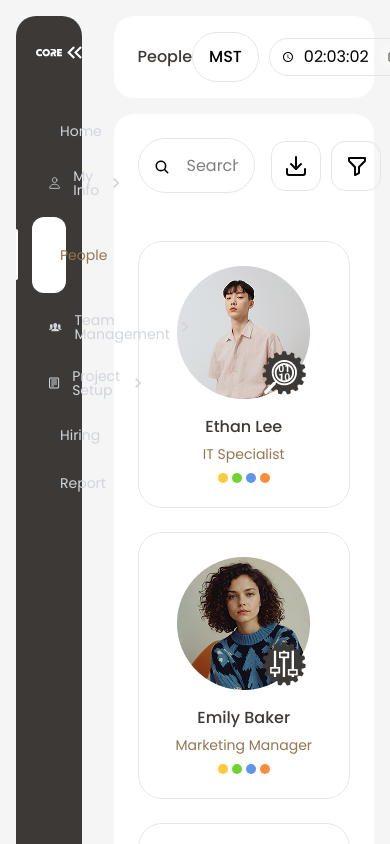
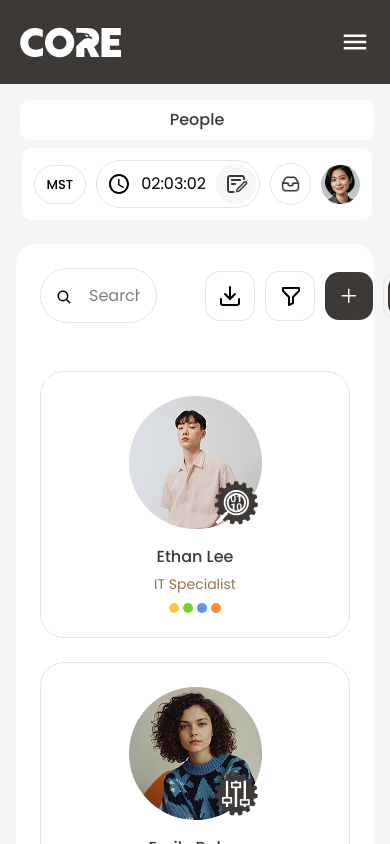
Before and after one commit to RahulRameshKumarParmar/Core-Assignment, a React (Vite) app: page / in a window 390 px wide. Shown: the top 844 px of the page. Built offline with nearby package versions, Linux system fonts and the light colour scheme.

Commit message:
mobile responsiveness layout

```diff
--- a/src/components/layout/Header.tsx
+++ b/src/components/layout/Header.tsx
@@ -2,26 +2,27 @@ import { MdAccessTime } from "react-icons/md";
 
 export default function HeaderSection() {
     return (
-        <header className="bg-[rgba(255,255,255,1)] m-4 rounded-[20px] flex items-center justify-between p-[16px_16px_16px_24px]">
+        <header className="sm:bg-[rgba(255,255,255,1)] m-2 sm:m-4 rounded-[20px] flex flex-col gap-2 sm:flex-row items-center justify-between p-[8px_8px_8px_12px] sm:p-[16px_16px_16px_24px]">
             {/* Heading */}
-            <div>
-                <h3 className="text-[rgba(61,57,54,1)] font-medium text-4.5 leading-[100%] tracking-[-2%]">People</h3>
+            <div className="bg-[rgba(255,255,255,1)] py-3 sm:p-0 rounded-[10px] sm:rounded-none w-full sm:w-fit sm:bg-none">
+                <h3 className="text-center text-[rgba(61,57,54,1)] font-medium text-4.5 leading-[100%] tracking-[-2%]">People</h3>
             </div>
 
-            <div className="flex items-center gap-2.5">
-                <span className="p-4 border border-[rgba(229,229,228,1)] rounded-[40px] font-medium text-3.5 leading-[100%] tracking-[-2%]">MST</span>
-                <div className="flex items-center gap-2.5 border border-[rgba(229,229,228,1)] rounded-[40px] p-[4px_4px_4px_12px]">
+            <div className="bg-[rgba(255,255,255,1)] sm:bg-none flex items-center gap-2.5 p-3 rounded-[10px] sm:p-0 sm:rounded-none">
+                <span className="p-3 sm:p-4 border border-[rgba(229,229,228,1)] rounded-[40px] font-medium text-[13px] sm:text-sm leading-[100%] tracking-[-2%]">MST</span>
+
+                <div className="flex items-center gap-2.5 border border-[rgba(229,229,228,1)] rounded-[40px] p-[3px_3px_3px_10px] sm:p-[4px_4px_4px_12px] sm:text-md">
                     <MdAccessTime size={24} />
                     02:03:02
                     <div className="bg-[rgba(247,247,247,1)] p-2 rounded-[40px]">
                         <img src="/images/icons/notes.png" alt="Note With Pen Icon" />
                     </div>
                 </div>
-                <div className="border border-[rgba(229,229,228,1)]  rounded-[40px] p-3">
-                    <img src="/images/icons/drive.png" alt="Drive Icon" />
+                <div className="border border-[rgba(229,229,228,1)]  rounded-[40px] p-2.5 sm:p-3">
+                    <img className="w-[5vw] sm:w-full" src="/images/icons/drive.png" alt="Drive Icon" />
                 </div>
                 <div>
-                    <img src="/images/icons/profile.png" alt="Profile Photo" />
+                    <img className="w-[10vw] sm:w-full" src="/images/icons/profile.png" alt="Profile Photo" />
                 </div>
             </div>
         </header>
--- a/src/components/layout/SideMenu.tsx
+++ b/src/components/layout/SideMenu.tsx
@@ -1,7 +1,8 @@
+import { useState } from "react";
 import { CgNotes } from "react-icons/cg";
 import { FiHome } from "react-icons/fi";
 import { HiOutlineChartPie } from "react-icons/hi";
-import { IoIosPeople } from "react-icons/io";
+import { IoIosPeople, IoMdMenu } from "react-icons/io";
 import { IoPersonOutline } from "react-icons/io5";
 import {
   MdKeyboardArrowRight,
@@ -12,11 +13,23 @@ import {
 import { TbSettings2 } from "react-icons/tb";
 
 export default function SideMenu() {
+  const [showMenu, setShowMenu] = useState(false);
   return (
-    <div className="bg-[rgba(61,57,54,1)] m-4 rounded-[20px] h-[150vh] flex flex-col justify-between">
+    <>
+      {/* Mobile Brand & Menu */}
+      <div className="flex sm:hidden items-center justify-between w-screen p-5 bg-[rgba(61,57,54,1)]">
+        <img src="/images/icons/Brand-Name.png" />
+        <button onClick={() => setShowMenu(!showMenu)} className="text-white ">
+          <IoMdMenu size={30} />
+        </button>
+      </div>
+
+      <div
+        className={`bg-[rgba(61,57,54,1)] mt-[20%] mx-1 sm:m-4 rounded-none sm:rounded-[20px] h-[70vh] sm:h-[150vh] flex flex-col justify-between transition-transform absolute -right-[35%] sm:relative ${showMenu ? 'top-[30%]' : 'top-500'} sm:right-0 sm:top-0 z-10`}
+      >
         <div>
           {/* Brand Logo */}
-        <div className="flex items-center justify-between px-5 py-6">
+          <div className="hidden sm:flex items-center justify-between px-5 py-6">
             <img src="/images/icons/Brand-Name.png" />
             <button className="cursor-pointer">
               <MdKeyboardDoubleArrowLeft size={25} className="text-white" />
@@ -42,7 +55,7 @@ export default function SideMenu() {
 
             <span className="absolute left-0 top-[30%] bg-[#FFFFFF] h-[6vh] w-[0.5vw] rounded-r-xl"></span>
 
-          <li className="rounded-xl bg-[#FFFFFF] h-[9vh] flex items-center gap-3 px-4 py-2 text-[14px] text-[#947550] leading-[100%] tracking-[-2%] z-0">
+            <li className="rounded-xl bg-[#FFFFFF] h-[6vh] sm:h-[9vh] flex items-center gap-3 px-4 py-2 text-[14px] text-[#947550] leading-[100%] tracking-[-2%] z-0">
               <MdPeopleAlt size={20} />
               People
             </li>
@@ -80,12 +93,13 @@ export default function SideMenu() {
         </div>
 
         {/* Setting Button */}
-      <div className="flex items-center w-68 border border-[rgba(255,255,255,0.1)] rounded-2xl p-4 text-[14px] font-['Poppins'] m-4">
-        <button className="flex items-center gap-2.5  justify-center text-white  leading-[100%] tracking-[-2%] ">
+        <div className="flex items-center sm:w-68 border border-[rgba(255,255,255,0.1)] rounded-2xl p-4 text-[14px] font-['Poppins'] m-4">
+          <button className="flex items-center gap-2.5  justify-center text-white leading-[100%] tracking-[-2%] ">
             <TbSettings2 size={20} />
             Settings
           </button>
         </div>
       </div>
+    </>
   );
 }
--- a/src/pages/Dashboard.tsx
+++ b/src/pages/Dashboard.tsx
@@ -6,10 +6,9 @@ import Pagination from "../components/users/Pagination";
 
 export default function Dashboard() {
   return (
-    <div className="grid grid-cols-[25%_75%] bg-[whitesmoke] h-[155vh] w-screen">
-
+    <div className="grid grid-cols-1 sm:grid-cols-[25%_75%] bg-[whitesmoke] h-[155vh] w-screen">
       {/* Side Menu */}
-      <div className="w-full">
+      <div className="w-[75%] sm:w-full relative">
         <SideMenu />
       </div>
 
@@ -19,7 +18,6 @@ export default function Dashboard() {
 
         {/* Hero Section */}
         <main className="h-100vh bg-[rgba(255,255,255,1)] m-4 rounded-[20px]">
-
           {/* Toolbar */}
           <Toolbar />
 
```
Lines whose indentation alone changed are shown as unchanged.
